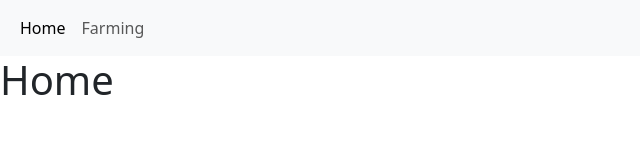
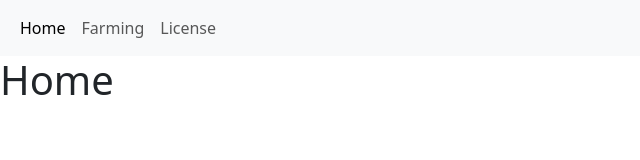
Before and after one commit to rustyinternals/site, a plain HTML site: page index.html in a window 1280 px wide. Shown: the full height of the page, 0-640 px from the left. Drawn offline with nearby package versions, Linux system fonts and the light colour scheme.

Commit message:
Update index.html

```diff
--- a/index.html
+++ b/index.html
@@ -16,6 +16,7 @@
             <div class="navbar-nav">
                 <a class="nav-link active" aria-current="page" href="index.html">Home</a>
                 <a class="nav-link" href="farming.html">Farming</a>
+                <a class="nav-link" href="LICENSE">License</a>
             </div>
         </div>
     </div>
```
